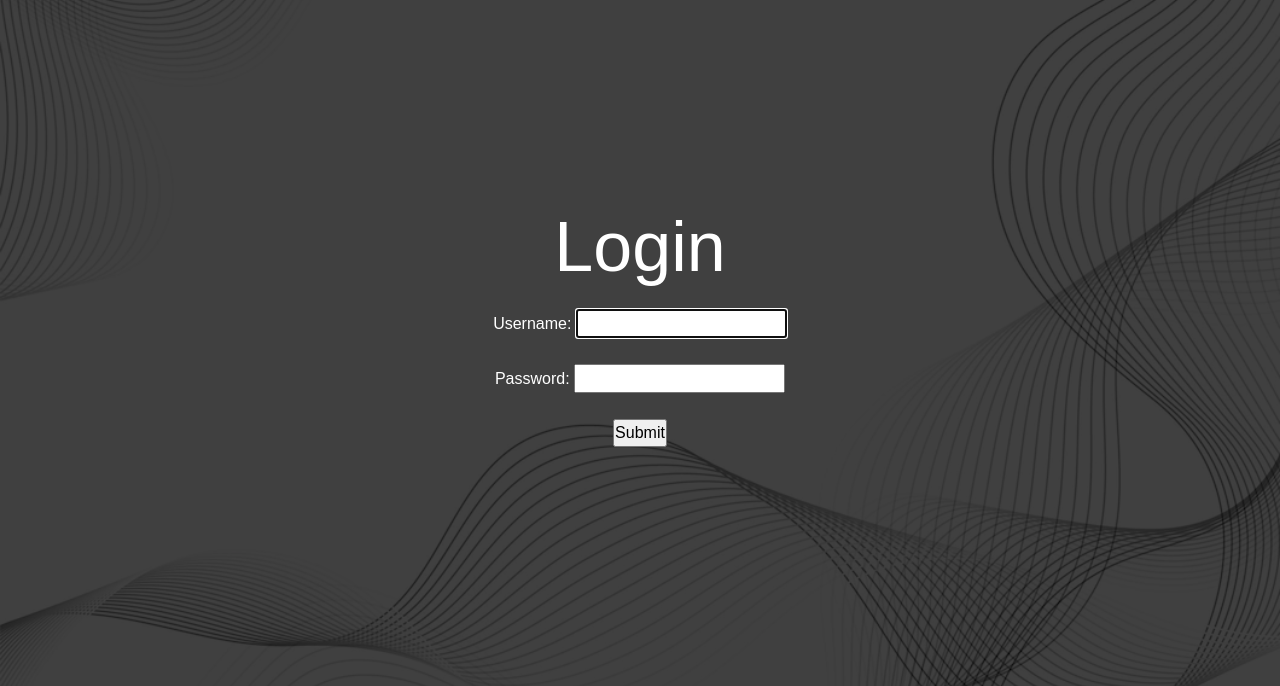
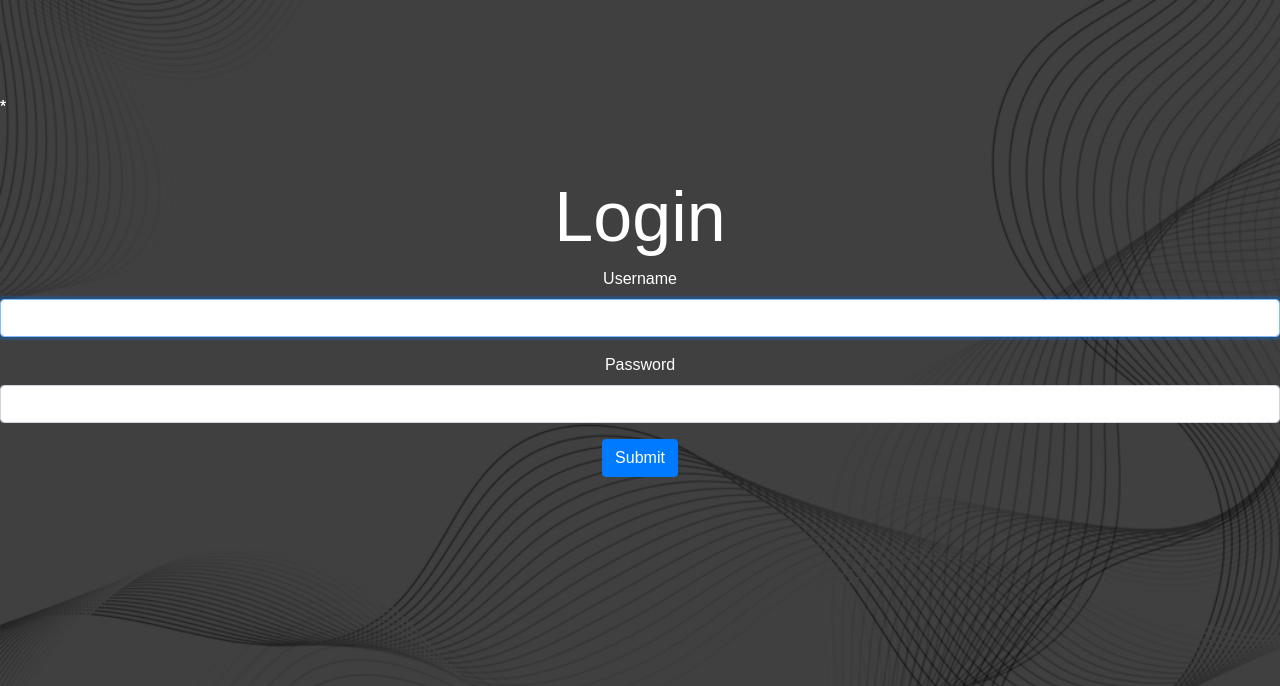
Before and after one commit to matechris/newspaper-agency-project, a Django app: page /accounts/login/?next=/redactors/ in a window 1280 px wide. Shown: the part 114-800 px from the top of the page. Run offline with Django 4.2, Linux system fonts and the light colour scheme; some libraries are stand-ins or nearby versions.

Commit message:
Edit submit button and list pages

```diff
--- a/templates/bureau/newspaper_list.html
+++ b/templates/bureau/newspaper_list.html
@@ -12,6 +12,8 @@
   {% block search %}
     {% include "includes/search.html" %}
   {% endblock %}
+
+  <br>
 
   {% if newspaper_list %}
     <table class="table">
--- a/templates/bureau/redactor_list.html
+++ b/templates/bureau/redactor_list.html
@@ -12,6 +12,8 @@
   {% block search %}
     {% include "includes/search.html" %}
   {% endblock %}
+
+  <br>
 
   {% if redactor_list %}
     <table class="table">
--- a/templates/bureau/topic_list.html
+++ b/templates/bureau/topic_list.html
@@ -12,6 +12,8 @@
   {% block search %}
     {% include "includes/search.html" %}
   {% endblock %}
+
+  <br>
 
   {% if topic_list %}
     <table class="table">
--- a/templates/registration/login.html
+++ b/templates/registration/login.html
@@ -1,4 +1,5 @@
 {% extends "base.html" %}
+{% load crispy_forms_filters %}
 
 {% block content %}
   <h1>Login</h1>
@@ -8,9 +9,9 @@
   {% endif %}
 
   <form method="post" action="{% url 'login' %}">
-   {% csrf_token %}
-    {{ form.as_p }}
-    <input type="submit" value="Submit">
+    {% csrf_token %}
+    {{ form|crispy }}
+    <input class="btn btn-primary" type="submit" name="Submit">
     <input type="hidden" name="next" value="{{ next }}" />
   </form>
 
```
